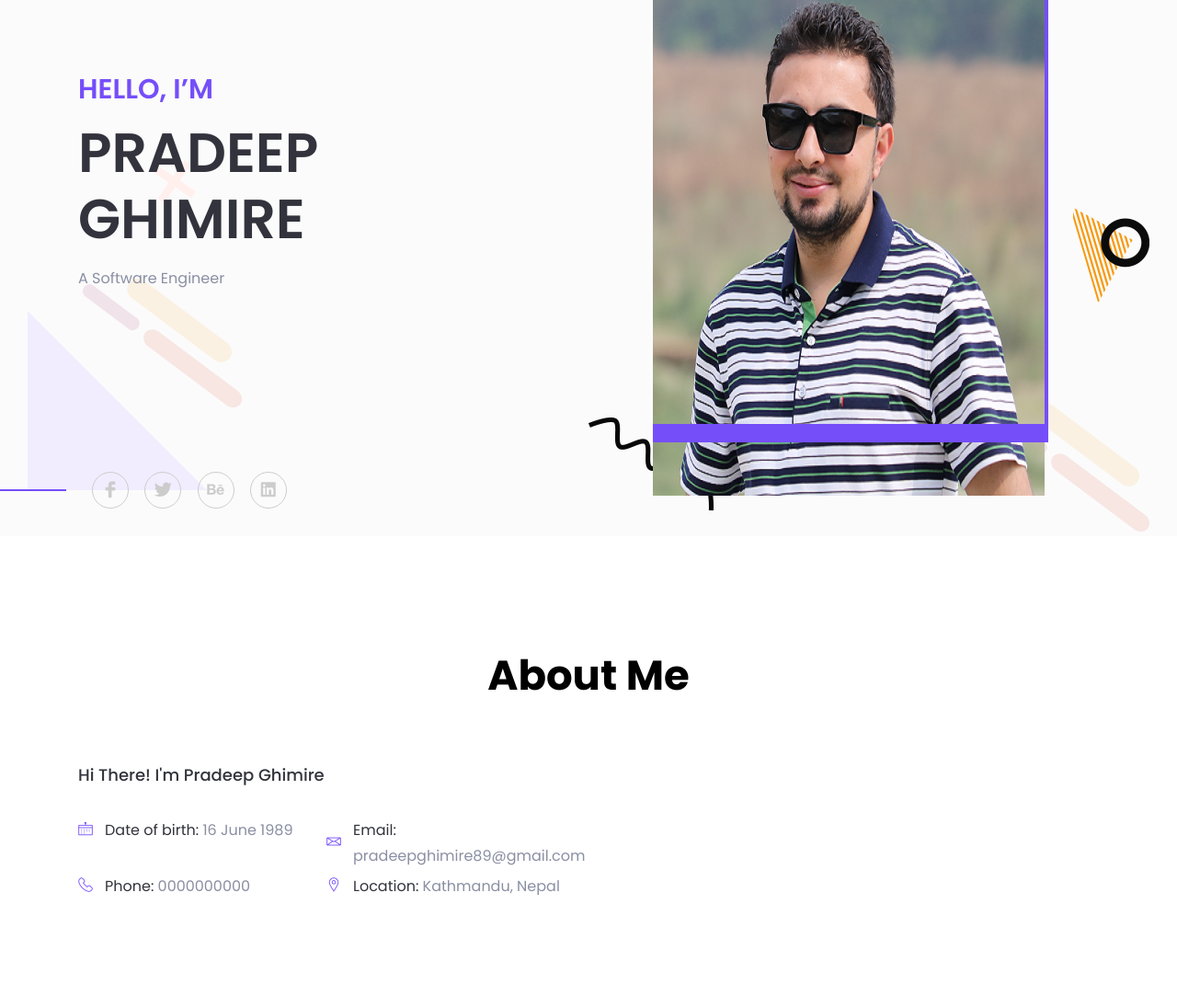
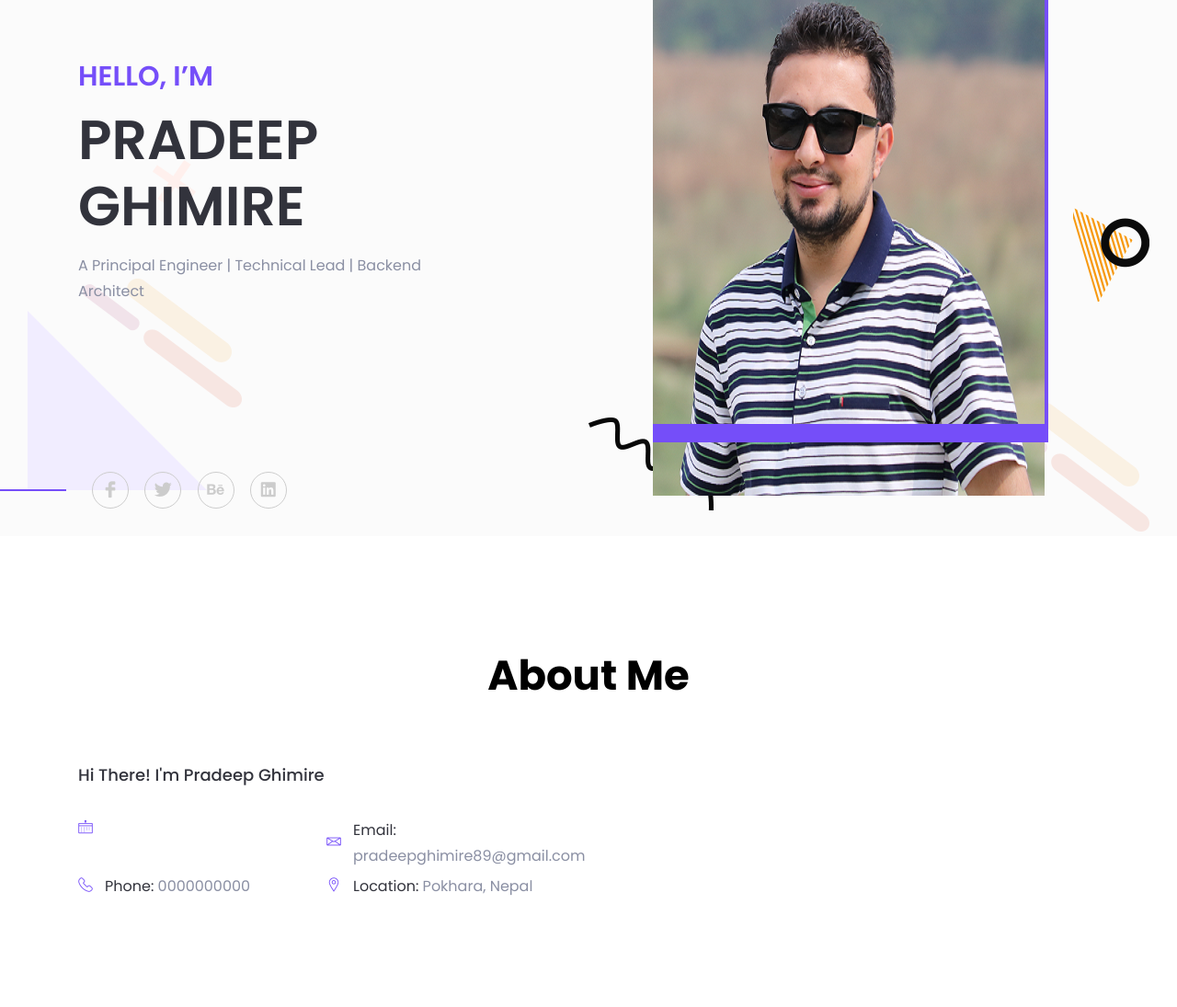
Before and after one commit to developer-pradeep/developer-pradeep.github.io, a plain HTML site: page index.html in a window 1280 px wide. Shown: the part 237-1332 px from the top of the page at 92% size. Drawn offline with Linux system fonts and the light colour scheme; files whose address does not match are found by name.

Commit message:
Update index.html

```diff
--- a/index.html
+++ b/index.html
@@ -121,7 +121,7 @@
                         <div class="header-content-right">
                             <h4 class="sub-title">Hello, I’m</h4>
                             <h1 class="title">Pradeep Ghimire</h1>
-                            <p>A Software Engineer</p>
+                            <p>A Principal Engineer | Technical Lead | Backend Architect</p>
                         </div> <!-- header content right -->
                     </div>
                     <div class="col-lg-6 offset-xl-1">
@@ -140,7 +140,7 @@
                                     <li><a href="#"><i class="lni-facebook-filled"></i></a></li>
                                     <li><a href="#"><i class="lni-twitter-original"></i></a></li>
                                     <li><a href="#"><i class="lni-behance-original"></i></a></li>
-                                    <li><a href="#"><i class="lni-linkedin-original"></i></a></li>
+                                    <li><a href="https://www.linkedin.com/in/pradeep-ghimire-bb74b587/"><i class="lni-linkedin-original"></i></a></li>
                                 </ul>
                             </div> <!-- header social -->
                         </div>
@@ -173,9 +173,7 @@
                                     <div class="info-icon">
                                         <i class="lni-calendar"></i>
                                     </div>
-                                    <div class="info-text">
-                                        <p><span>Date of birth:</span> 16 June 1989</p>
-                                    </div>
+
                                 </div> <!-- single info -->
                             </li>
                             <li>
@@ -204,7 +202,7 @@
                                         <i class="lni-map-marker"></i>
                                     </div>
                                     <div class="info-text">
-                                        <p><span>Location:</span> Kathmandu, Nepal</p>
+                                        <p><span>Location:</span> Pokhara, Nepal</p>
                                     </div>
                                 </div> <!-- single info -->
                             </li>
@@ -338,7 +336,7 @@
                 <div class="row">
                     <div class="col-lg-12">
                         <div class="copyright-text text-center pt-20">
-                            <p>Copyright © 2019 Pradeep Ghimire </p>
+                            <p>Copyright © 2023 Pradeep Ghimire </p>
                         </div> <!-- copyright text -->
                     </div>
                 </div> <!-- row -->
```
